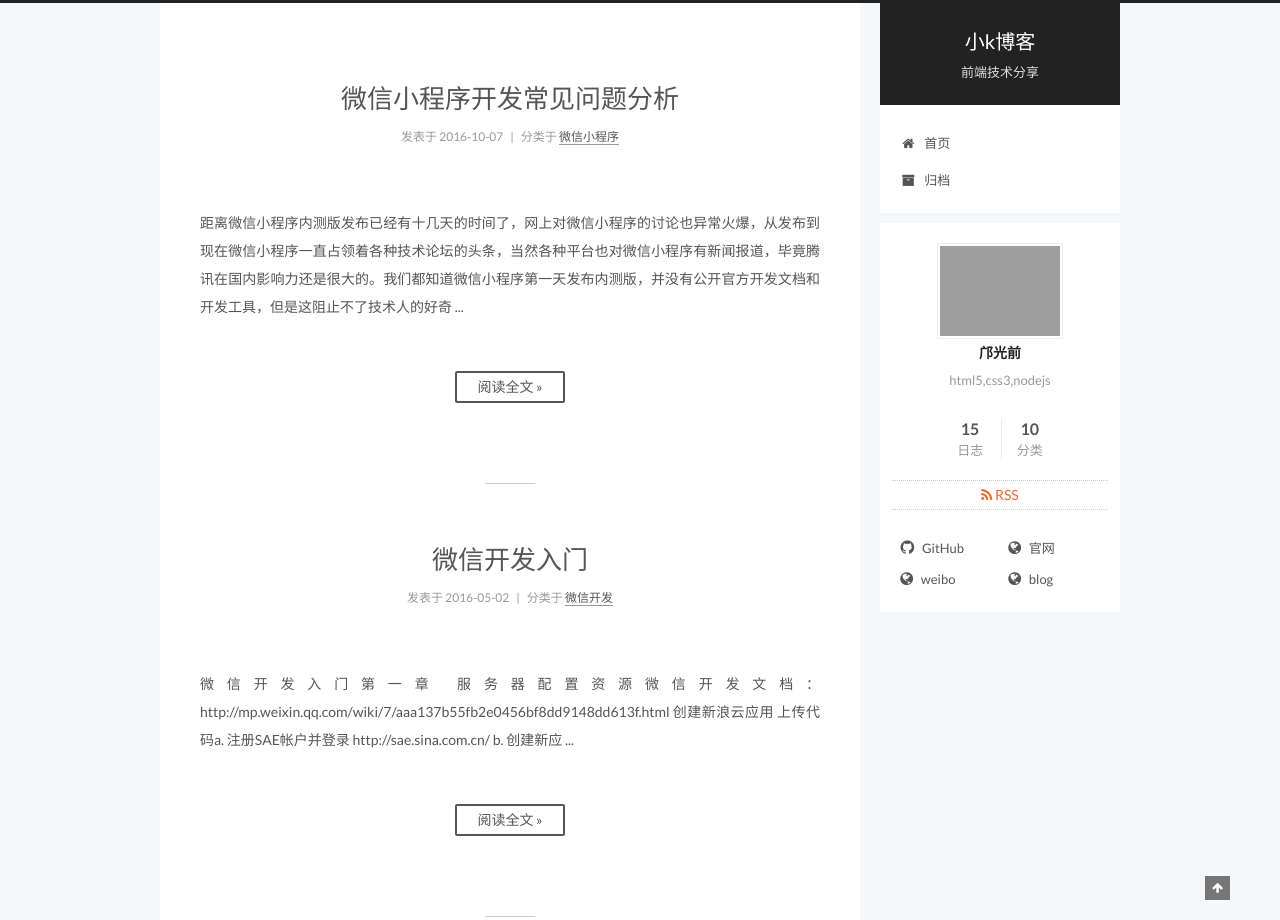
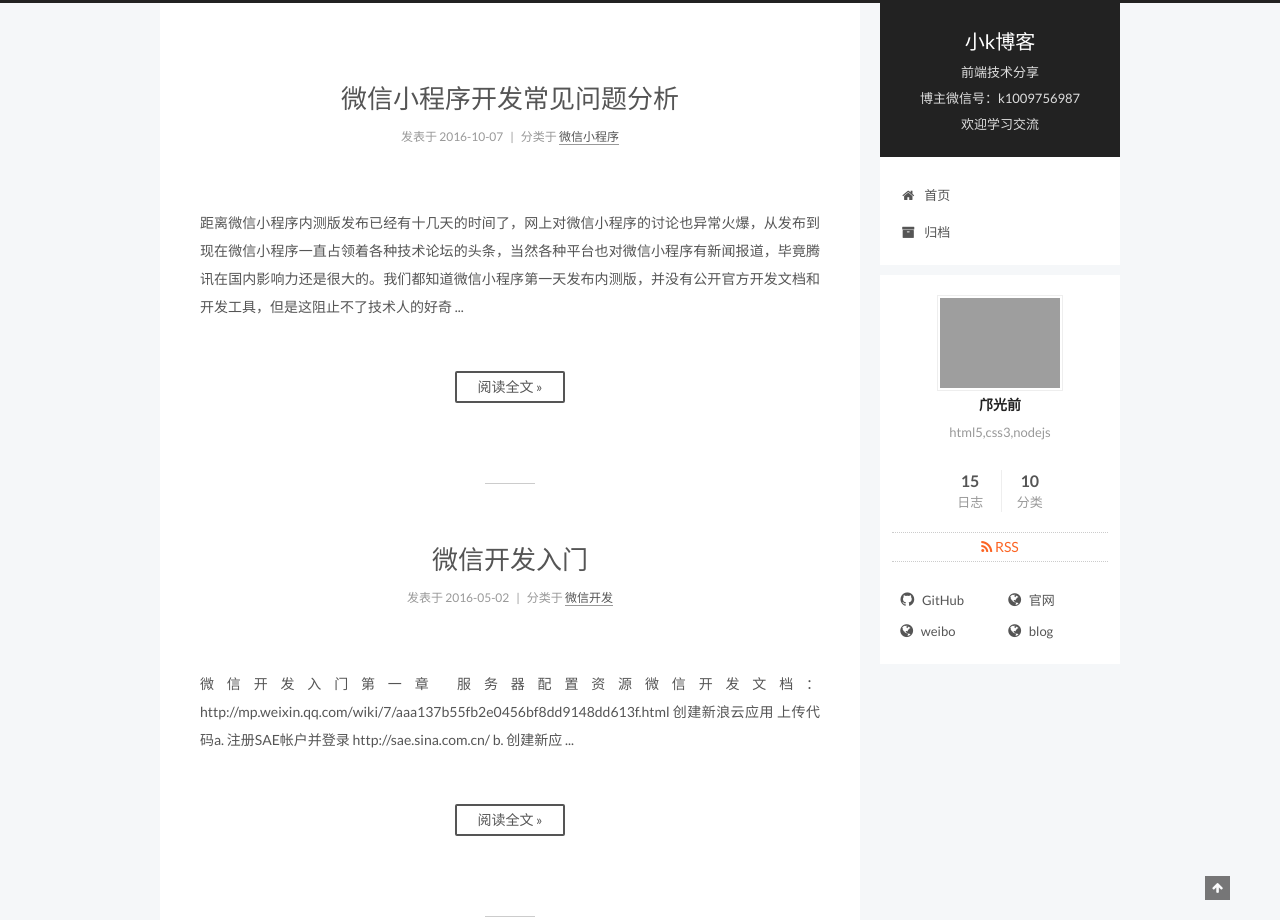
Before and after one commit to htmlk/htmlk.github.io, a plain HTML site: page index.html in a window 1280 px wide. Shown: the top 920 px of the page. Drawn offline with Linux system fonts and the light colour scheme; grey boxes are pictures that could not be loaded.

Commit message:
Update index.html

```diff
--- a/index.html
+++ b/index.html
@@ -155,6 +155,8 @@
     </a>
   </div>
   <p class="site-subtitle">前端技术分享</p>
+          <p class="site-subtitle">博主微信号：k1009756987</p>
+          <p class="site-subtitle">欢迎学习交流</p>
 </div>
 
 <div class="site-nav-toggle">
```
